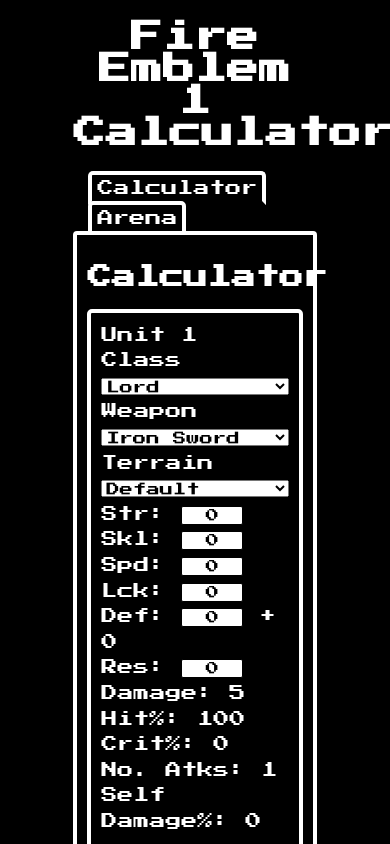
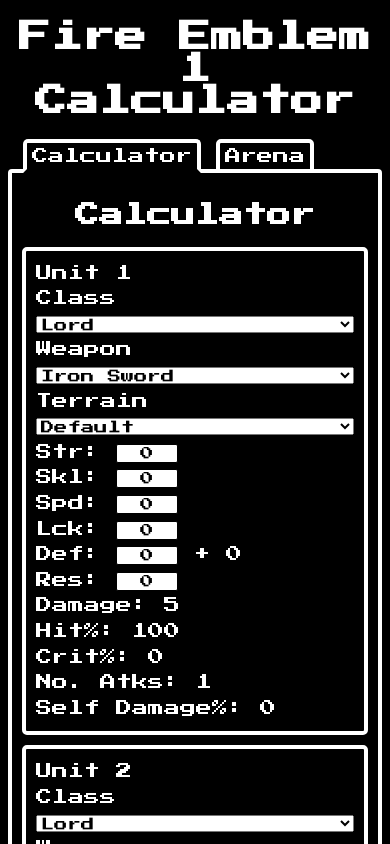
Before and after one commit to Bertuga/fire-emblem-nes-calculator, a Vue app: page / in a window 390 px wide. Shown: the top 844 px of the page. Built offline with nearby package versions, Linux system fonts and the light colour scheme.

Commit message:
CSS media query added for app width

```diff
--- a/src/App.vue
+++ b/src/App.vue
@@ -21,4 +21,7 @@
 body { color: #fff; background: #000}
 h1 { text-align: center; }
 #app { width: 65%; margin: 0 auto; }
+@media(max-width: 490px) {
+  #app { width: unset; margin: 0 auto; }
+}
 </style>
```
